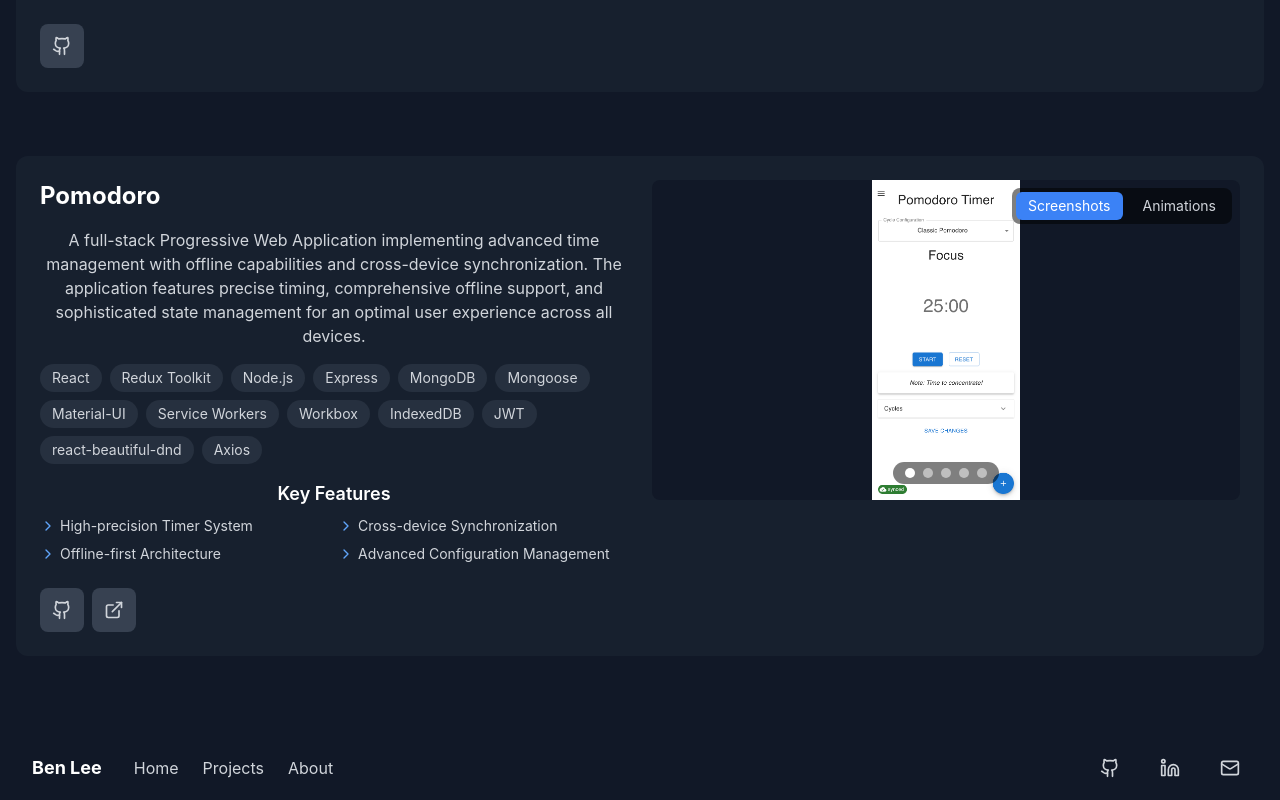
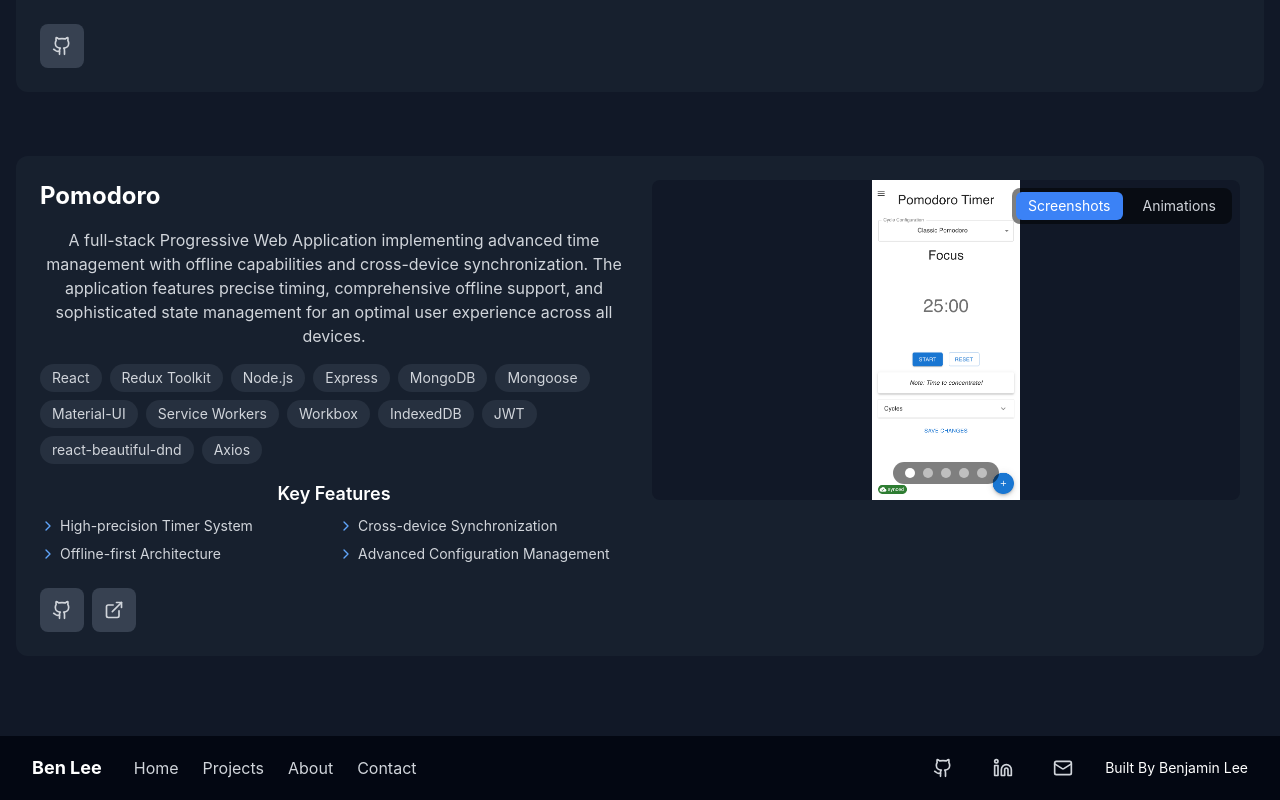
Before and after one commit to benjaehyun/react-portfolio, a React (Create React App) app: page / in a window 1280 px wide. Shown: the part 2724-3524 px from the top of the page. Built offline with nearby package versions, Linux system fonts and the light colour scheme.

Commit message:
resized footer

```diff
--- a/src/components/Footer/Footer.jsx
+++ b/src/components/Footer/Footer.jsx
@@ -7,8 +7,8 @@ const Footer = () => {
   const { isDarkBackground } = useNavigation();
 
   return (
-    <footer className={`w-full ${isDarkBackground ? 'bg-gray-900/80' : 'bg-gray-900'} backdrop-blur-md`}>
-      <div className="max-w-7xl mx-auto px-4 lg:px-8">
+    <footer className={`w-full ${isDarkBackground ? 'bg-gray-950/80' : 'bg-gray-950'} backdrop-blur-md`}>
+      <div className=" mx-auto px-4 lg:px-8">
         <div className="h-16 flex items-center justify-between">
           <div className="flex items-center space-x-8">
             <Link to="/" className="text-lg font-bold text-white">
@@ -24,10 +24,13 @@ const Footer = () => {
               <Link to="/about" className="text-gray-300 hover:text-white transition-colors">
                 About
               </Link>
+              <Link to="/contact" className="text-gray-300 hover:text-white transition-colors">
+                Contact
+              </Link>
             </nav>
           </div>
 
-          <div className="flex items-center space-x-6">
+          <div className="flex items-center space-x-0 md:space-x-6">
             <a
               href="https://github.com/benjaehyun"
               target="_blank"
@@ -53,6 +56,7 @@ const Footer = () => {
             >
               <Mail className="w-5 h-5" />
             </a>
+            <p className='text-xs text-white md:text-sm'>Built By Benjamin Lee</p>
           </div>
         </div>
       </div>
```
